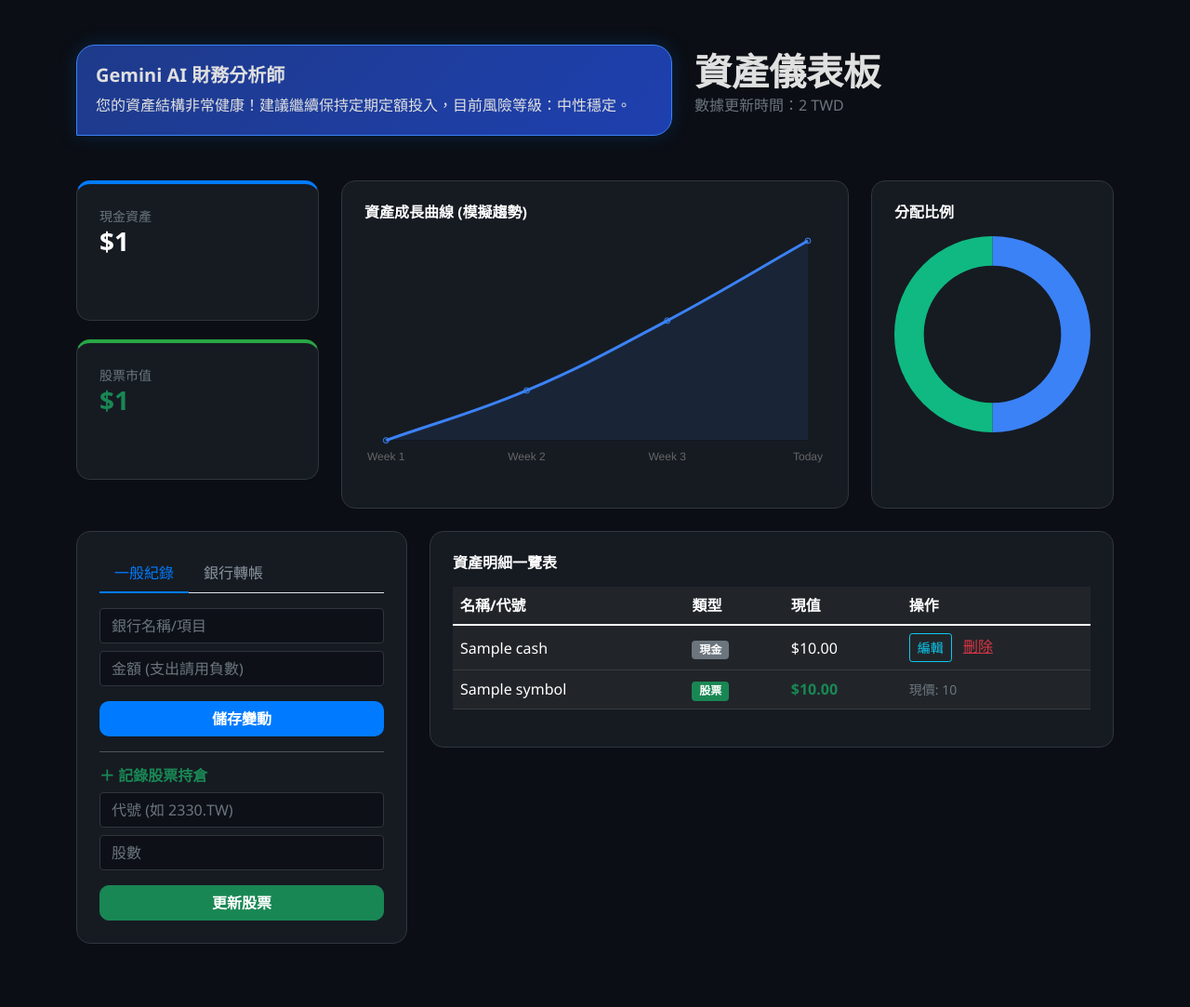
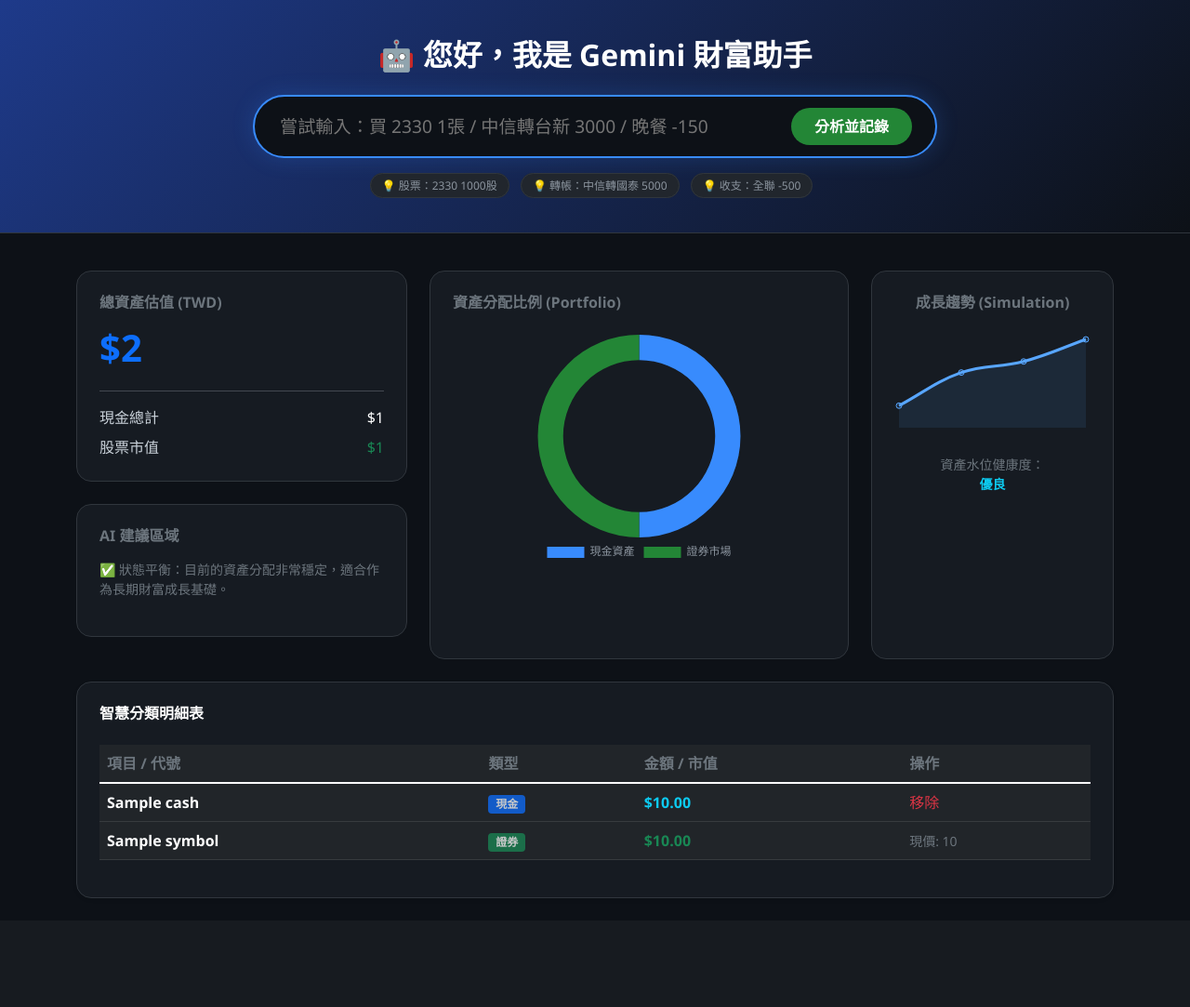
Before and after one commit to peggy904113/my-asset-app, a Flask app: template templates/index.html in a window 1280 px wide. Shown: the whole page at 93% size. After the commit the page ends 966 px from the top, so only its background shows below. Run offline with Flask 3, Linux system fonts and the light colour scheme; the template is opened without the code that fills it: most values are stand-ins (such as "Sample title", 1, 10 or a date in 2020).

Commit message:
Update index.html

```diff
--- a/templates/index.html
+++ b/templates/index.html
@@ -3,125 +3,105 @@
 <head>
     <meta charset="UTF-8">
     <meta name="viewport" content="width=device-width, initial-scale=1.0">
-    <title>Gemini AI 資產助手</title>
+    <title>Gemini AI 智能財富</title>
     <link href="https://cdn.jsdelivr.net/npm/bootstrap@5.1.3/dist/css/bootstrap.min.css" rel="stylesheet">
     <script src="https://cdn.jsdelivr.net/npm/chart.js"></script>
     <style>
-        :root { --ai-blue: #007bff; --ai-glow: rgba(0, 123, 255, 0.2); }
-        body { background-color: #0b0e14; color: #e0e0e0; font-family: 'Segoe UI', sans-serif; }
-        .card { background: #161b22; border: 1px solid #30363d; border-radius: 15px; color: white; margin-bottom: 20px; }
-        .ai-chat-bubble { background: linear-gradient(135deg, #1e3a8a 0%, #1e40af 100%); border-radius: 20px 20px 20px 0; padding: 20px; box-shadow: 0 0 20px var(--ai-glow); border: 1px solid #3b82f6; }
-        .stat-card { border-top: 4px solid var(--ai-blue); }
-        .form-control, .form-select { background: #0d1117; border: 1px solid #30363d; color: white; }
-        .form-control:focus { background: #0d1117; color: white; border-color: var(--ai-blue); box-shadow: 0 0 8px var(--ai-glow); }
-        .btn-ai { background: var(--ai-blue); color: white; border-radius: 10px; font-weight: bold; transition: 0.3s; }
-        .btn-ai:hover { background: #0056b3; transform: scale(1.02); }
-        .nav-tabs .nav-link { color: #8b949e; border: none; }
-        .nav-tabs .nav-link.active { background: transparent; color: var(--ai-blue); border-bottom: 2px solid var(--ai-blue); }
+        body { background-color: #0d1117; color: #c9d1d9; font-family: 'Segoe UI', system-ui, sans-serif; }
+        .card { background: #161b22; border: 1px solid #30363d; border-radius: 16px; margin-bottom: 24px; transition: 0.3s; }
+        .card:hover { border-color: #58a6ff; }
+        .ai-input-section { background: linear-gradient(135deg, #1e3a8a 0%, #0d1117 100%); padding: 40px 0; border-bottom: 1px solid #30363d; margin-bottom: 40px; }
+        .ai-input-wrapper { background: #0d1117; border: 2px solid #388bfd; border-radius: 50px; padding: 12px 25px; display: flex; align-items: center; box-shadow: 0 0 25px rgba(56, 139, 253, 0.2); }
+        .ai-input-wrapper input { background: transparent; border: none; color: white; flex-grow: 1; outline: none; font-size: 1.2rem; }
+        .btn-ai { background: #238636; color: white; border-radius: 30px; border: none; padding: 8px 25px; font-weight: bold; }
+        .stat-value { font-size: 2.5rem; font-weight: 800; }
+        .tag { font-size: 0.75rem; background: #21262d; color: #8b949e; padding: 4px 12px; border-radius: 20px; margin-right: 8px; border: 1px solid #30363d; }
     </style>
 </head>
 <body>
 
-<div class="container py-5">
-    <div class="row align-items-center mb-5">
-        <div class="col-md-7">
-            <div class="ai-chat-bubble">
-                <h5 class="fw-bold"><i class="bi bi-robot"></i> Gemini AI 財務分析師</h5>
-                <p id="ai-insight" class="mb-0">正在掃描您的資產庫存... 請確保已輸入您的銀行存款與股票代號。</p>
+<div class="ai-input-section text-center">
+    <div class="container">
+        <h2 class="text-white fw-bold mb-4">🤖 您好，我是 Gemini 財富助手</h2>
+        <div class="row justify-content-center">
+            <div class="col-lg-8">
+                <div class="ai-input-wrapper">
+                    <form action="/smart_input" method="POST" style="width: 100%; display: flex;">
+                        <input type="text" name="raw_text" placeholder="嘗試輸入：買 2330 1張 / 中信轉台新 3000 / 晚餐 -150" autocomplete="off" required>
+                        <button type="submit" class="btn btn-ai">分析並記錄</button>
+                    </form>
+                </div>
+                <div class="mt-3">
+                    <span class="tag">💡 股票：2330 1000股</span>
+                    <span class="tag">💡 轉帳：中信轉國泰 5000</span>
+                    <span class="tag">💡 收支：全聯 -500</span>
+                </div>
             </div>
         </div>
-        <div class="col-md-5 text-end text-md-start mt-3 mt-md-0">
-            <h1 class="fw-bold mb-0">資產儀表板</h1>
-            <p class="text-muted">數據更新時間：{{ "{:,.0f}".format(total_cash + total_stock_value) }} TWD</p>
-        </div>
     </div>
+</div>
 
+<div class="container">
     <div class="row">
-        <div class="col-md-3">
-            <div class="card p-4 stat-card">
-                <small class="text-muted">現金資產</small>
-                <h3 class="fw-bold">${{ "{:,.0f}".format(total_cash) }}</h3>
-                <canvas id="cashMiniChart" height="50"></canvas>
+        <div class="col-lg-4">
+            <div class="card p-4">
+                <h6 class="text-muted fw-bold">總資產估值 (TWD)</h6>
+                <div class="stat-value text-primary">${{ "{:,.0f}".format(total_cash + total_stock_value) }}</div>
+                <hr style="border-color: #30363d;">
+                <div class="d-flex justify-content-between mb-2">
+                    <span>現金總計</span><span class="text-white">${{ "{:,.0f}".format(total_cash) }}</span>
+                </div>
+                <div class="d-flex justify-content-between">
+                    <span>股票市值</span><span class="text-success">${{ "{:,.0f}".format(total_stock_value) }}</span>
+                </div>
             </div>
-            <div class="card p-4 stat-card" style="border-top-color: #28a745;">
-                <small class="text-muted">股票市值</small>
-                <h3 class="fw-bold text-success">${{ "{:,.0f}".format(total_stock_value) }}</h3>
-                <canvas id="stockMiniChart" height="50"></canvas>
+
+            <div class="card p-4">
+                <h6 class="text-muted fw-bold mb-3">AI 建議區域</h6>
+                <p id="ai-msg" class="small text-muted">正在優化您的資產配置...</p>
             </div>
         </div>
-        <div class="col-md-6">
+
+        <div class="col-lg-5">
             <div class="card p-4 h-100">
-                <h6 class="fw-bold mb-3">資產成長曲線 (模擬趨勢)</h6>
-                <canvas id="mainChart"></canvas>
+                <h6 class="text-muted fw-bold mb-4">資產分配比例 (Portfolio)</h6>
+                <div style="height: 250px;"><canvas id="donutChart"></canvas></div>
             </div>
         </div>
-        <div class="col-md-3">
-            <div class="card p-4 h-100">
-                <h6 class="fw-bold mb-3">分配比例</h6>
-                <canvas id="donutChart"></canvas>
+
+        <div class="col-lg-3">
+            <div class="card p-4 h-100 text-center">
+                <h6 class="text-muted fw-bold mb-4">成長趨勢 (Simulation)</h6>
+                <canvas id="lineChart"></canvas>
+                <div class="mt-4 small text-muted">資產水位健康度：<br><strong class="text-info">優良</strong></div>
             </div>
         </div>
     </div>
 
     <div class="row mt-4">
-        <div class="col-lg-4">
-            <div class="card p-4">
-                <ul class="nav nav-tabs mb-3" id="actionTab">
-                    <li class="nav-item"><a class="nav-link active" data-bs-toggle="tab" href="#normal-mode">一般紀錄</a></li>
-                    <li class="nav-item"><a class="nav-link" data-bs-toggle="tab" href="#transfer-mode">銀行轉帳</a></li>
-                </ul>
-                <div class="tab-content">
-                    <div class="tab-pane fade show active" id="normal-mode">
-                        <form action="/action" method="POST">
-                            <input type="hidden" name="mode" value="normal">
-                            <input type="hidden" name="id" id="edit-id">
-                            <input type="text" name="bank_name" id="edit-name" class="form-control mb-2" placeholder="銀行名稱/項目">
-                            <input type="number" step="any" name="amount" id="edit-amount" class="form-control mb-3" placeholder="金額 (支出請用負數)">
-                            <button class="btn btn-ai w-100">儲存變動</button>
-                        </form>
-                    </div>
-                    <div class="tab-pane fade" id="transfer-mode">
-                        <form action="/action" method="POST">
-                            <input type="hidden" name="mode" value="transfer">
-                            <input type="text" name="from_bank" class="form-control mb-2" placeholder="從哪家銀行轉出">
-                            <input type="text" name="to_bank" class="form-control mb-2" placeholder="轉入哪家銀行">
-                            <input type="number" step="any" name="amount" class="form-control mb-3" placeholder="轉帳金額">
-                            <button class="btn btn-ai w-100">執行轉帳</button>
-                        </form>
-                    </div>
-                </div>
-                <hr>
-                <h6 class="fw-bold text-success mb-2">＋ 記錄股票持倉</h6>
-                <form action="/add_trade" method="POST">
-                    <input type="text" name="symbol" class="form-control mb-2" placeholder="代號 (如 2330.TW)">
-                    <input type="number" step="any" name="shares" class="form-control mb-3" placeholder="股數">
-                    <button class="btn btn-success w-100 fw-bold" style="border-radius:10px;">更新股票</button>
-                </form>
-            </div>
-        </div>
-
-        <div class="col-lg-8">
-            <div class="card p-4">
-                <h6 class="fw-bold mb-3">資產明細一覽表</h6>
+        <div class="col-12">
+            <div class="card p-4 shadow-sm">
+                <h6 class="fw-bold mb-4 text-white">智慧分類明細表</h6>
                 <div class="table-responsive">
                     <table class="table table-dark table-hover align-middle">
-                        <thead><tr><th>名稱/代號</th><th>類型</th><th>現值</th><th>操作</th></tr></thead>
+                        <thead class="text-muted">
+                            <tr><th>項目 / 代號</th><th>類型</th><th>金額 / 市值</th><th>操作</th></tr>
+                        </thead>
                         <tbody>
                             {% for c in cash_items %}
                             <tr>
-                                <td>{{ c[1] }}</td>
-                                <td><span class="badge bg-secondary">現金</span></td>
-                                <td class="{{ 'text-danger fw-bold' if c[2] < 0 else '' }}">${{ "{:,.2f}".format(c[2]) }}</td>
-                                <td>
-                                    <button class="btn btn-sm btn-outline-info" onclick="editItem('{{ c[0] }}','{{ c[1] }}','{{ c[2] }}')">編輯</button>
-                                    <a href="/delete_cash/{{ c[0] }}" class="text-danger ms-2">刪除</a>
+                                <td class="fw-bold text-white">{{ c[1] }}</td>
+                                <td><span class="badge bg-primary opacity-75">現金</span></td>
+                                <td class="{{ 'text-danger' if c[2] < 0 else 'text-info' }} fw-bold">
+                                    ${{ "{:,.2f}".format(c[2]) }}
                                 </td>
+                                <td><a href="/delete_cash/{{ c[0] }}" class="text-danger text-decoration-none">移除</a></td>
                             </tr>
                             {% endfor %}
                             {% for s in stocks %}
                             <tr>
-                                <td>{{ s.symbol }}</td>
-                                <td><span class="badge bg-success">股票</span></td>
+                                <td class="fw-bold text-white">{{ s.symbol }}</td>
+                                <td><span class="badge bg-success opacity-75">證券</span></td>
                                 <td class="text-success fw-bold">${{ "{:,.2f}".format(s.value) }}</td>
                                 <td><small class="text-muted">現價: {{ s.price }}</small></td>
                             </tr>
@@ -134,44 +114,53 @@
     </div>
 </div>
 
-<script src="https://cdn.jsdelivr.net/npm/bootstrap@5.1.3/dist/js/bootstrap.bundle.min.js"></script>
 <script>
     const tc = {{ total_cash }};
     const ts = {{ total_stock_value }};
     const total = tc + ts;
 
-    // 1. Donut Chart
+    // 1. 分配圓餅圖
     new Chart(document.getElementById('donutChart'), {
         type: 'doughnut',
-        data: { labels: ['現金', '股票'], datasets: [{ data: [tc, ts], backgroundColor: ['#3b82f6', '#10b981'], borderWidth: 0 }] },
-        options: { plugins: { legend: { display: false } }, cutout: '70%' }
+        data: {
+            labels: ['現金資產', '證券市場'],
+            datasets: [{
+                data: [tc, ts],
+                backgroundColor: ['#388bfd', '#238636'],
+                hoverOffset: 15,
+                borderWidth: 0
+            }]
+        },
+        options: {
+            maintainAspectRatio: false,
+            plugins: { legend: { position: 'bottom', labels: { color: '#8b949e' } } },
+            cutout: '75%'
+        }
     });
 
-    // 2. Main Growth Chart (Mock)
-    new Chart(document.getElementById('mainChart'), {
+    // 2. 模擬成長圖
+    new Chart(document.getElementById('lineChart'), {
         type: 'line',
         data: {
-            labels: ['Week 1', 'Week 2', 'Week 3', 'Today'],
-            datasets: [{ label: '總價值', data: [total*0.8, total*0.85, total*0.92, total], borderColor: '#3b82f6', tension: 0.4, fill: true, backgroundColor: 'rgba(59, 130, 246, 0.1)' }]
+            labels: ['1', '2', '3', 'Now'],
+            datasets: [{
+                data: [total*0.7, total*0.85, total*0.9, total],
+                borderColor: '#58a6ff',
+                backgroundColor: 'rgba(88, 166, 255, 0.1)',
+                fill: true,
+                tension: 0.4
+            }]
         },
-        options: { plugins: { legend: { display: false } }, scales: { y: { display: false }, x: { grid: { display: false } } } }
+        options: { plugins: { legend: { display: false } }, scales: { y: { display: false }, x: { display: false } } }
     });
 
-    // 3. AI Insight
-    const insight = document.getElementById('ai-insight');
+    // 3. AI 建議邏輯
+    const msg = document.getElementById('ai-msg');
     if (total > 0) {
-        let ratio = (ts / total) * 100;
-        if (ratio > 60) insight.innerText = `分析完畢！您的股票配置佔 ${ratio.toFixed(1)}%，屬於積極型。建議保留至少 6 個月的生活預備金。`;
-        else if (ratio < 10) insight.innerText = "目前資產多為現金。在低利時代，建議撥出 20% 資金配置在全球化 ETF 以對抗通膨。";
-        else insight.innerText = "您的資產結構非常健康！建議繼續保持定期定額投入，目前風險等級：中性穩定。";
-    }
-
-    function editItem(id, name, amount) {
-        document.getElementById('edit-id').value = id;
-        document.getElementById('edit-name').value = name;
-        document.getElementById('edit-amount').value = amount;
-        const trigger = document.querySelector('#actionTab a[href="#normal-mode"]');
-        bootstrap.Tab.getInstance(trigger).show();
+        let r = (ts / total) * 100;
+        if (r > 70) msg.innerText = "🚨 偵測到風險：您的證券佔比高達 " + r.toFixed(0) + "%。在市場高位時，建議分批轉入現金帳戶避險。";
+        else if (r < 20) msg.innerText = "📈 偵測到機會：目前現金過多，建議在回檔時佈局台股 0050 等大型標的。";
+        else msg.innerText = "✅ 狀態平衡：目前的資產分配非常穩定，適合作為長期財富成長基礎。";
     }
 </script>
 </body>
```
